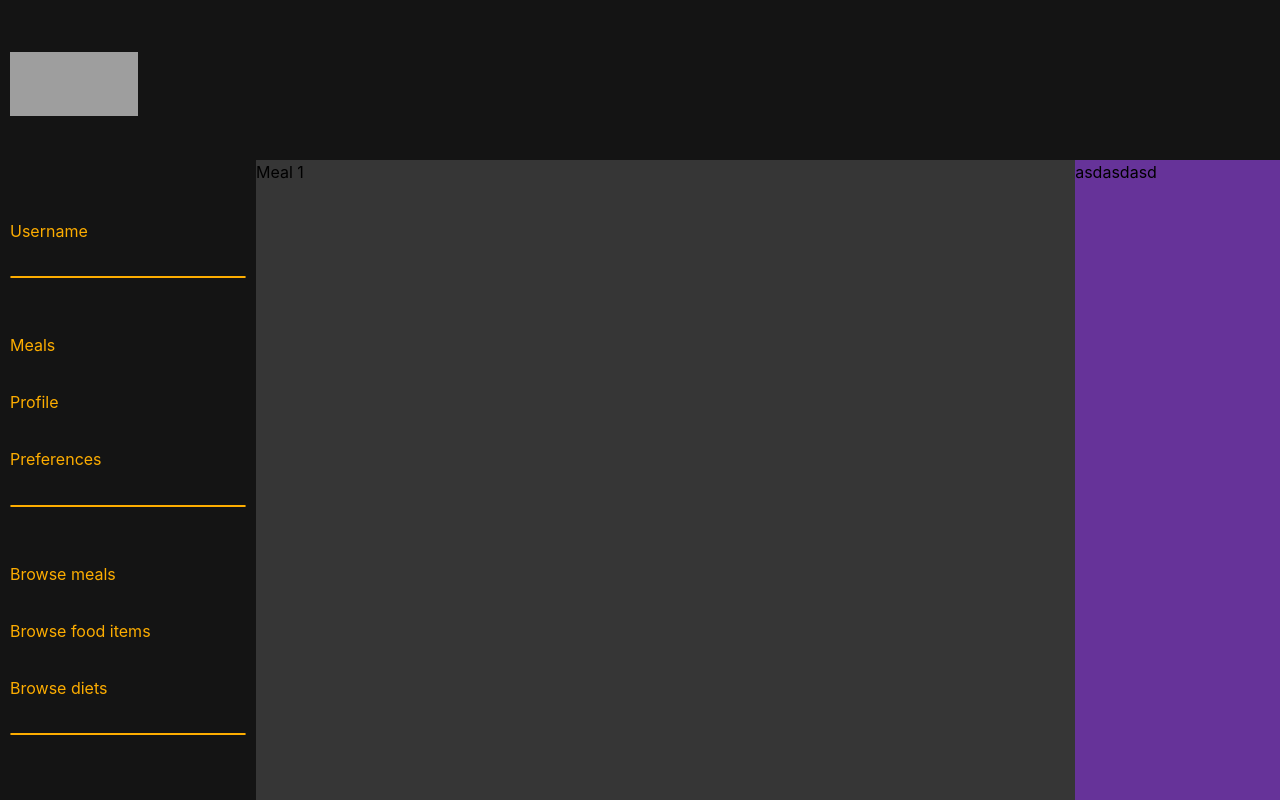
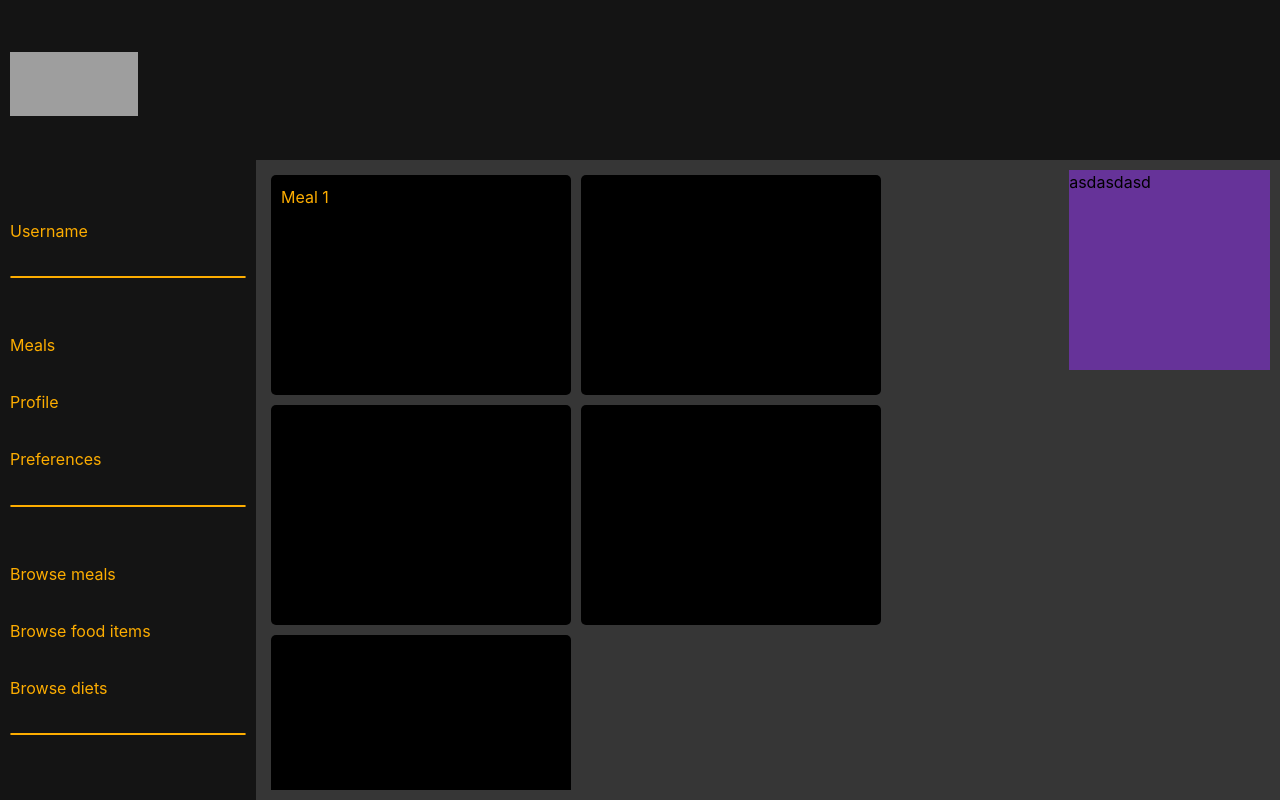
Before and after one commit to moenassar0/autodiet, a React (Create React App) app in the folder autodiet-frontend/: page /home in a window 1280 px wide. Built offline with nearby package versions, Linux system fonts and the light colour scheme; grey boxes are pictures that could not be loaded.

Commit message:
frontend: meal styling added

```diff
--- a/autodiet-frontend/src/App.css
+++ b/autodiet-frontend/src/App.css
@@ -176,7 +176,7 @@
 
 .topnavbar{
   display: flex;
-  height: 20%;
+  height: 20vh;
   width: 100%;
   background-color: #141414;
 }
@@ -184,22 +184,44 @@
 .mealplan-container{
   display: flex;
   width: 100%;
-  height: 80%;
+  height: 80vh;
   background-color: #363636;
+  padding: 10px 10px;
 }
 
 .meals-container{
   display: flex;
+  flex-wrap: wrap;
   width: 80%;
-  height: 100%;
-  flex-direction: column;
+  height: auto;
+  overflow-y: scroll;
 }
 
 .nutrition-container{
   display: flex;
   width: 20%;
-  height: 100%;
+  height: 80vh;
   background: rebeccapurple;
+  height: 200px;
+}
+
+.meal{
+  display: flex;
+  margin: 5px 5px;
+  height: 220px;
+  width: 300px;
+  max-width: 100%;
+  background-color: #000000;
+  border-radius: 5px;
+  padding: 10px 10px;
+}
+
+.meal-title{
+  display: flex;
+  width: 100%;
+  height: 20%;
+  color: #FDAD00;
+  justify-content: flex-start;
 }
 
 /* CUSTOM SCROLLBAR STYLE */
@@ -209,7 +231,7 @@
 }
 
 .scrollbar::-webkit-scrollbar-track {
-  background: #000000;
+
 }
 
 .scrollbar::-webkit-scrollbar-thumb {
@@ -232,8 +254,17 @@
     padding: 15px;
     color: white;
   }
-
   .hero-description{
     text-align: center;
   }
+
+  .meals-container{
+    width: 100%;
+  }
+
+  .mealplan-container{
+
+    flex-direction: column;
+
+  }
 }
```
